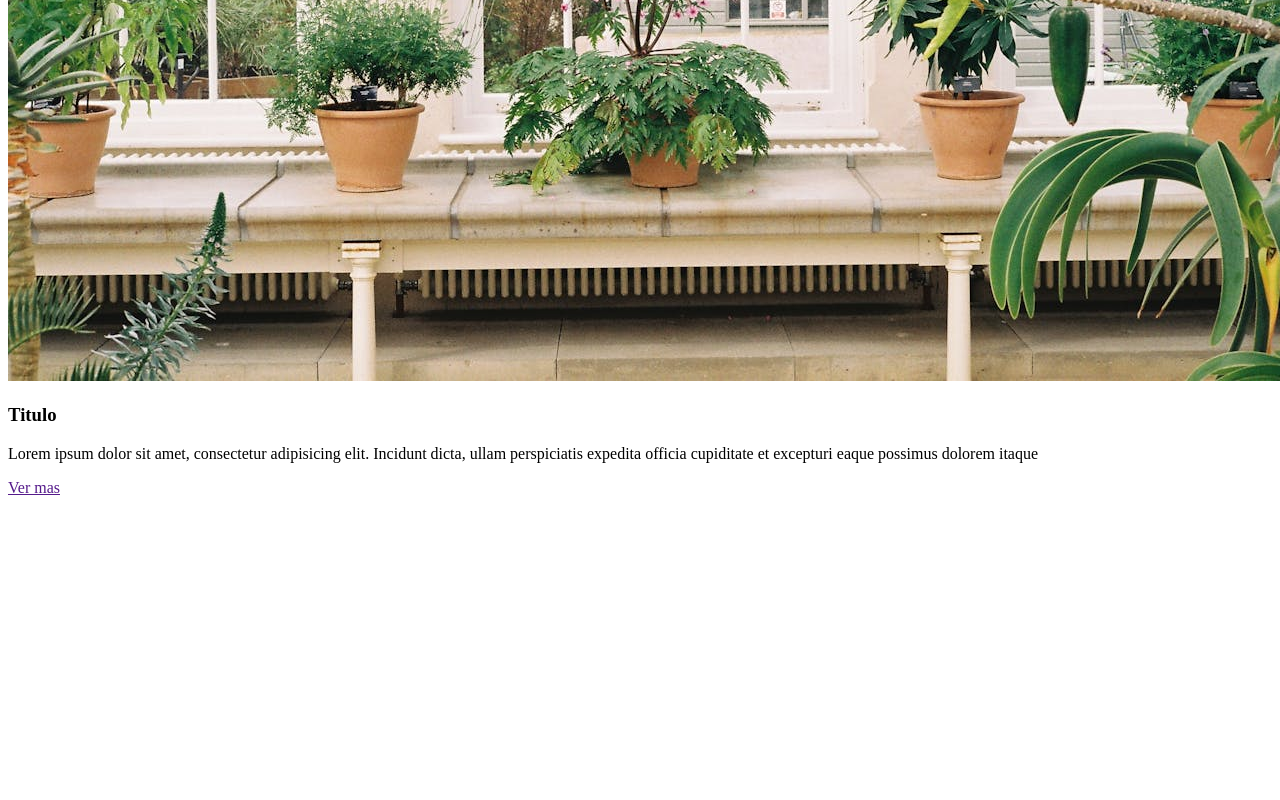
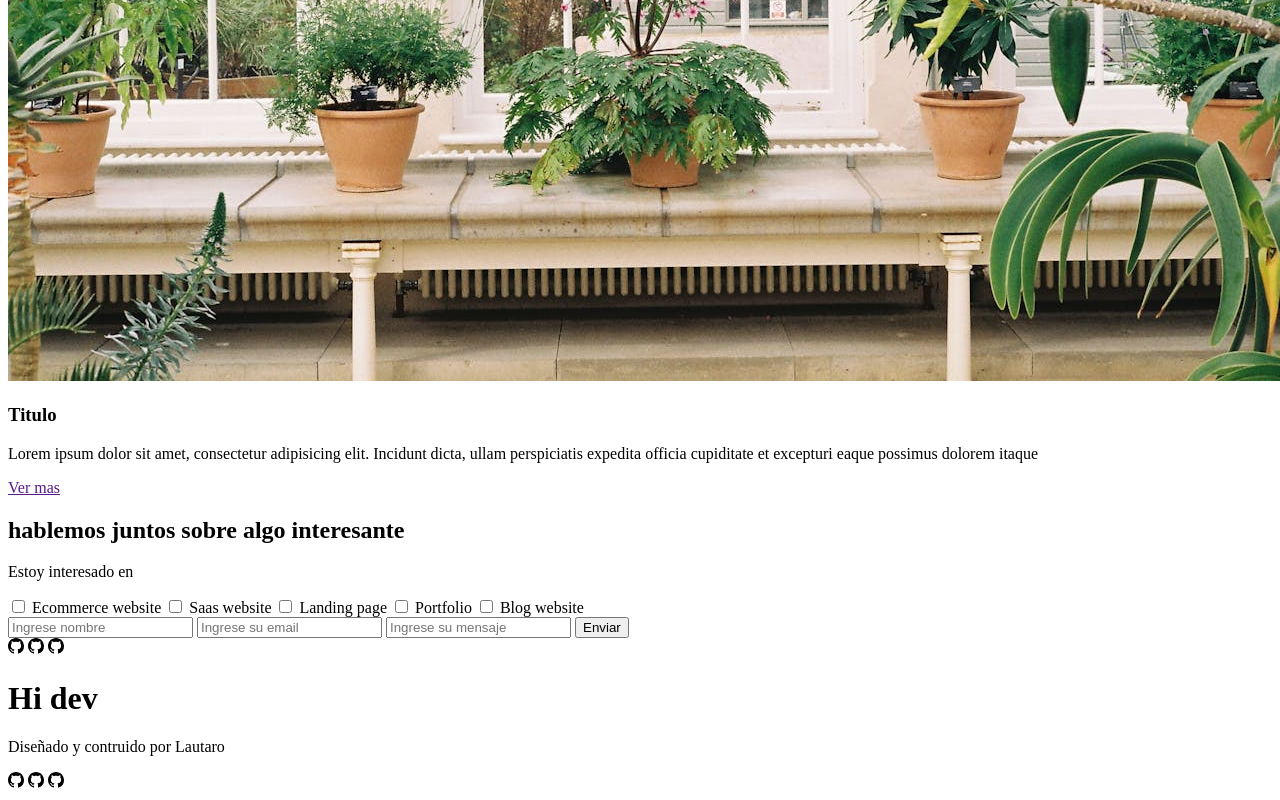
Before and after one commit to LautaroTobiasBaigorria/trabajopracticofinal, a plain HTML site: page index.html in a window 1280 px wide. Shown: the part 5177-5977 px from the top of the page. Before the commit the page ends 5682 px from the top, so only its background shows below. Drawn offline with Linux system fonts and the light colour scheme.

Commit message:
realize el section de contacto y el footer

```diff
--- a/index.html
+++ b/index.html
@@ -106,7 +106,48 @@
                 </div>
             </div>
         </section>
+
+        <section>
+            <h2>hablemos juntos sobre algo interesante</h2>
+            <p>Estoy interesado en</p>
+            <div class="checkbox">
+                <input type="checkbox" name="checkbox" id="checkbox1">
+                <label for="checkbox1">Ecommerce website</label>
+
+                <input type="checkbox" name="checkbox2" id="checkbox2">
+                <label for="checkbox2">Saas website</label>
+
+                <input type="checkbox" name="checkbox3" id="checkbox3">
+                <label for="checkbox3">Landing page</label>
+
+                <input type="checkbox" name="checkbox4" id="checkbox4">
+                <label for="checkbox4">Portfolio</label>
+
+                <input type="checkbox" name="checkbox5" id="checkbox5">
+                <label for="checkbox5">Blog website</label>
+                <div>
+                    <form action="">
+                        <input type="text" placeholder="Ingrese nombre" maxlength="30" minlength="5" required>
+                        <input type="text" placeholder="Ingrese su email" maxlength="30" minlength="5" required>
+                        <input type="text" placeholder="Ingrese su mensaje" maxlength="30" minlength="5" required>
+                        <button>Enviar</button>
+                    </form>
+                    <img src="image/github.svg" alt="">
+                    <img src="image/github.svg" alt="">
+                    <img src="image/github.svg" alt="">
+                </div>
+            </div>
+        </section>
     </main>
-    <footer></footer>
+
+    <footer>
+        <div>
+            <h1>Hi dev</h1>
+            <p>Diseñado y contruido por Lautaro</p>
+            <img src="image/github.svg" alt="">
+            <img src="image/github.svg" alt="">
+            <img src="image/github.svg" alt="">
+        </div>
+    </footer>
 </body>
 </html>
```
